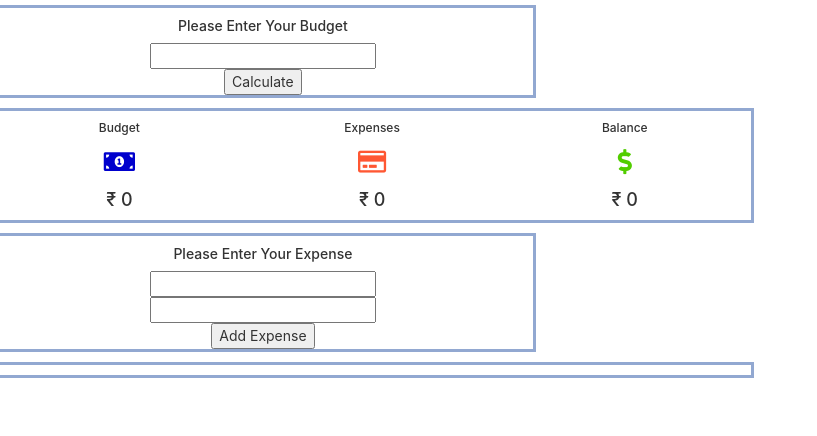
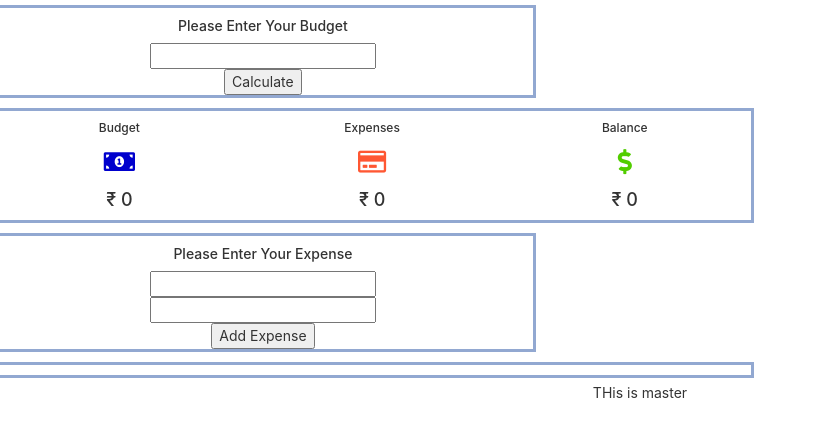
Before and after one commit to Amaanuddin/Budget-App, a React (Create React App) app: page / in a window 1280 px wide. Shown: the top 436 px of the page, without its empty margins (0-817 px from the left). Built offline with nearby package versions, Linux system fonts and the light colour scheme.

Commit message:
test commit from master

```diff
--- a/src/App.js
+++ b/src/App.js
@@ -9,7 +9,9 @@ class App extends Component {
     return (
       <div className="App">
         <BudgetForm/>
+        THis is master
       </div>
+
     );
   }
 }
```
